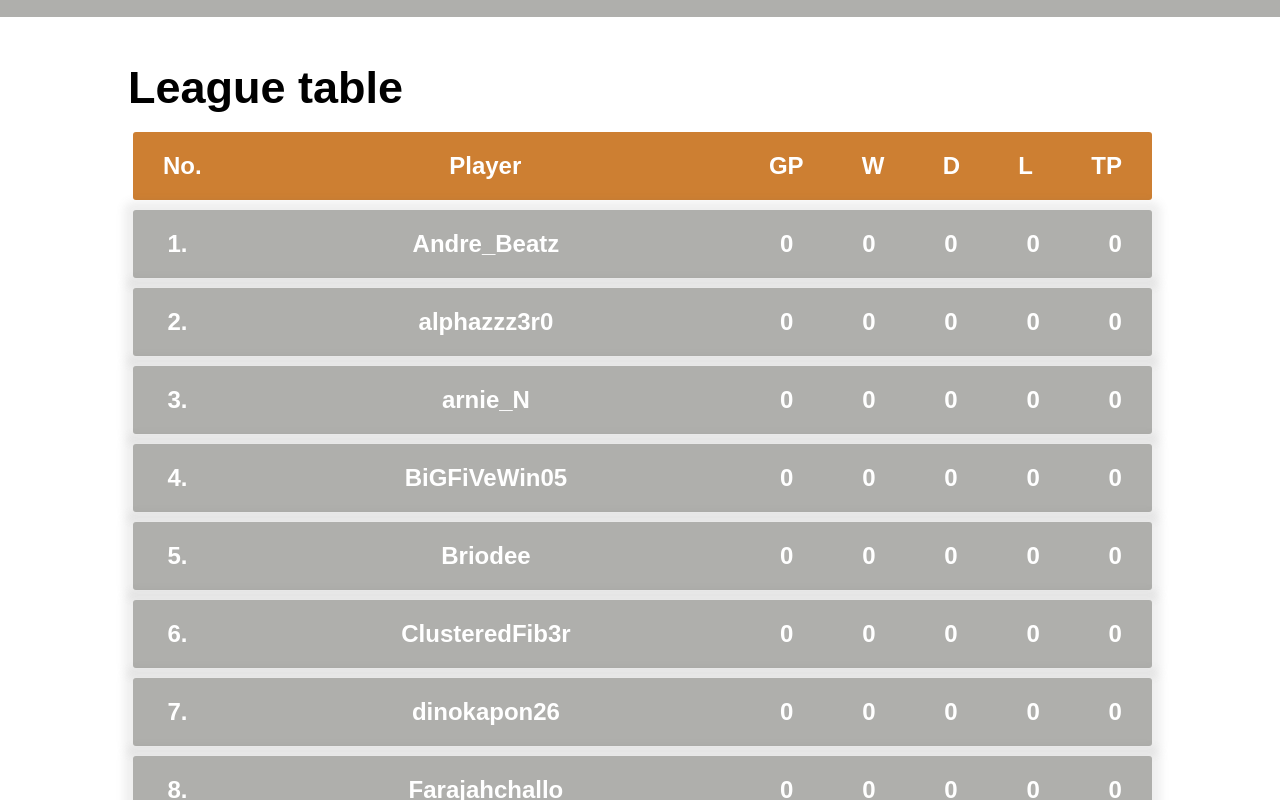
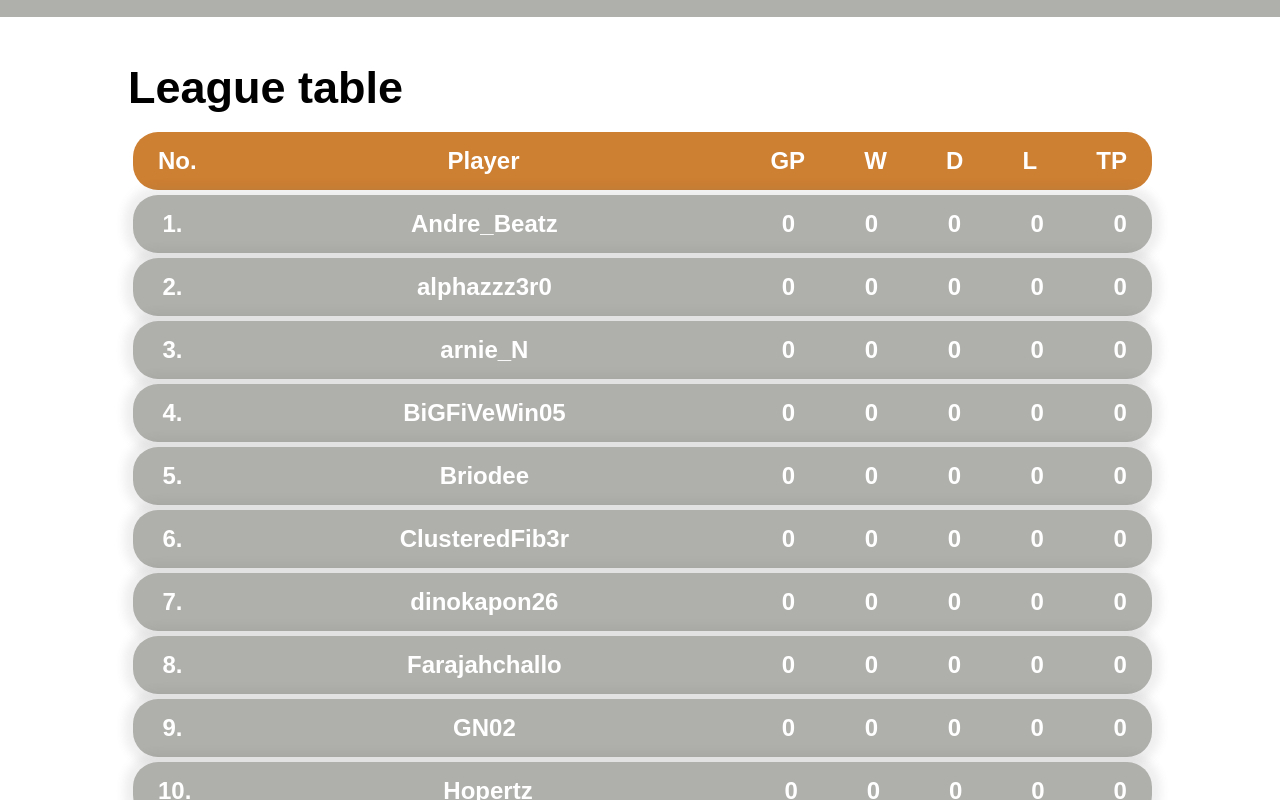
Before and after one commit to kdaxh/Chess-Prodigy-Tz, a React (Create React App) app: page / in a window 1280 px wide. Shown: the part 3540-4340 px from the top of the page. Built offline with nearby package versions, Linux system fonts and the light colour scheme; no server answers.

Commit message:
Update meta tag content

```diff
--- a/src/App.css
+++ b/src/App.css
@@ -136,17 +136,19 @@ nav ul li a:hover::after {
 
 .table li {
   border-radius: 3px;
-  padding: 20px 30px;
+  padding: 15px 25px;
   display: flex;
   justify-content: space-between;
-  margin-bottom: 10px;
+  margin-bottom: 5px;
   margin-left: 5px;
+  border-radius: 25px;
 }
 
 .table-row {
   background-color: #afafac;
   box-shadow: 0px 0px 9px 9px rgba(102, 102, 102, 0.1);
   color: #fff;
+
 }
 
 .table-row-head {
```
